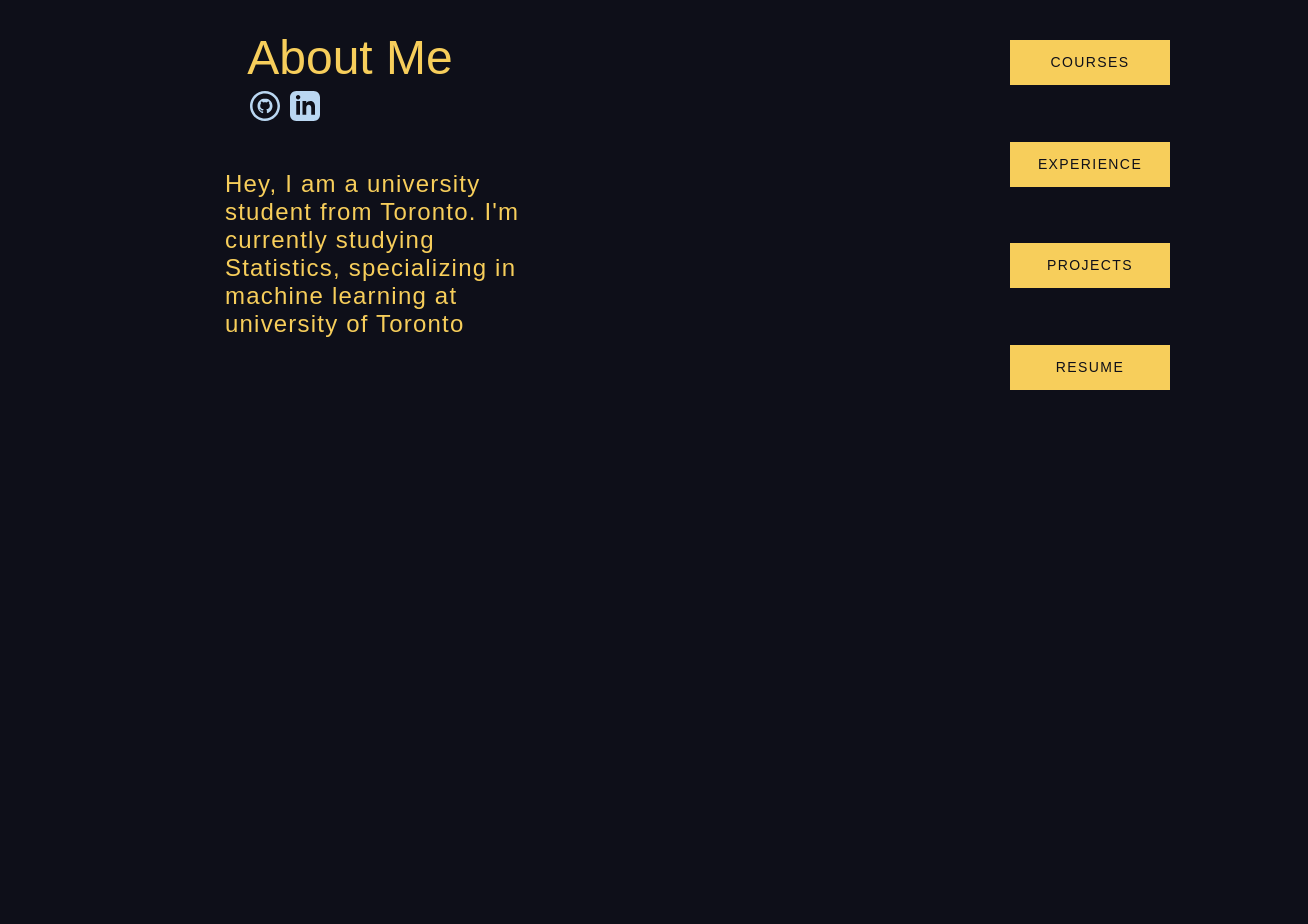
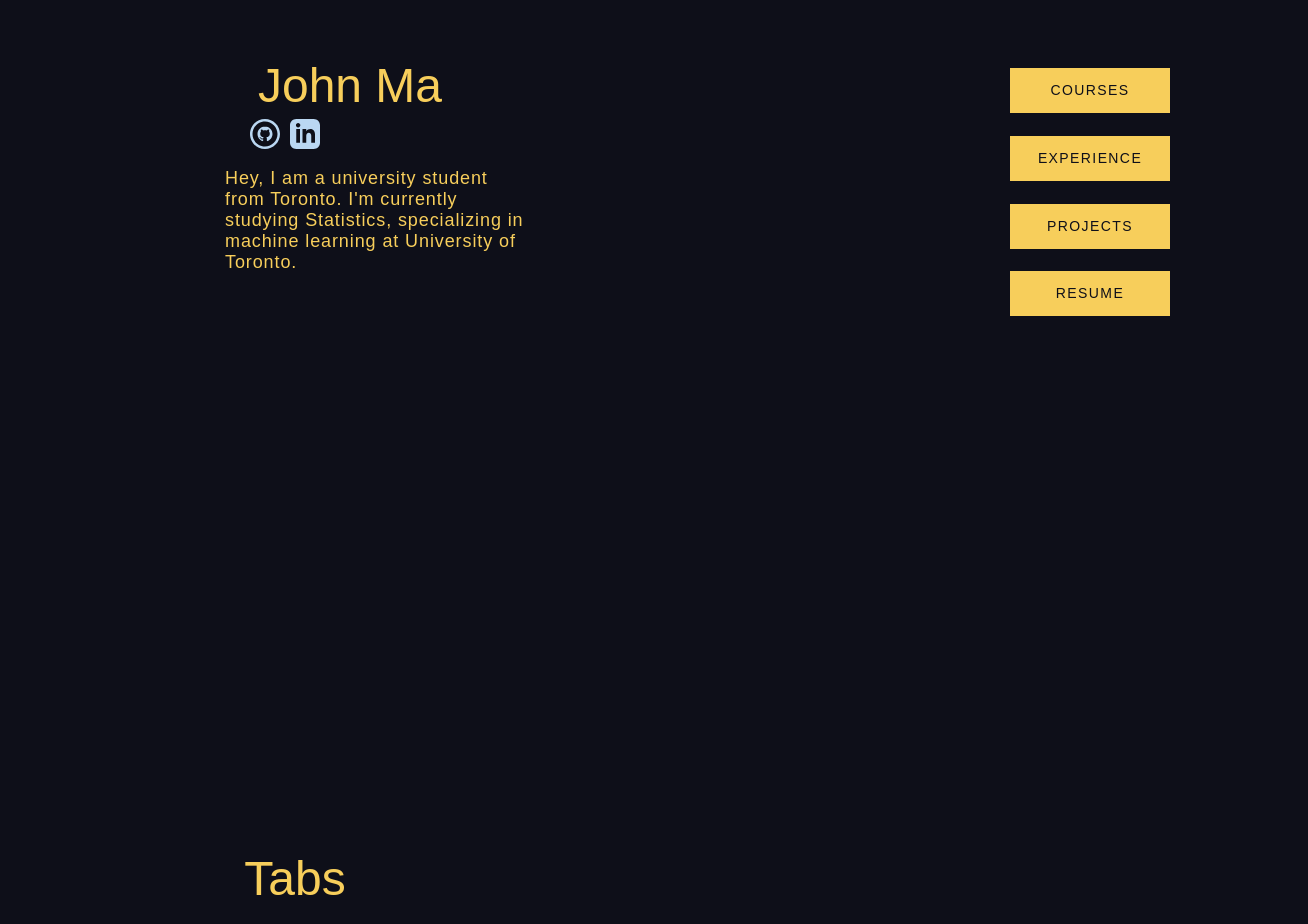
Before and after one commit to jiputer/jiputer.github.io, a React (Create React App) app: page / in a window 1280 px wide. Shown: the part 80-1004 px from the top of the page, 1308 px wide, since content can reach past the window. Before the commit the page ends 800 px from the top, so only its background shows below. Built offline with nearby package versions, Linux system fonts and the light colour scheme.

Commit message:
new sections

```diff
--- a/package.json
+++ b/package.json
@@ -3,7 +3,6 @@
   "version": "0.1.0",
   "private": true,
   "homepage": "https://jipperspippers.github.io",
-
   "dependencies": {
     "@testing-library/jest-dom": "^5.16.5",
     "@testing-library/react": "^13.4.0",
@@ -40,5 +39,8 @@
       "last 1 firefox version",
       "last 1 safari version"
     ]
+  },
+  "devDependencies": {
+    "gh-pages": "^4.0.0"
   }
 }
--- a/public/index.html
+++ b/public/index.html
@@ -2,14 +2,12 @@
 <html lang="en">
   <head>
     <meta charset="utf-8" />
-    <link rel="icon" href="%PUBLIC_URL%/favicon.ico" />
     <meta name="viewport" content="width=device-width, initial-scale=1" />
     <meta name="theme-color" content="#000000" />
     <meta
       name="description"
       content="Web site created using create-react-app"
     />
-    <link rel="apple-touch-icon" href="%PUBLIC_URL%/logo192.png" />
     <!--
       manifest.json provides metadata used when your web app is installed on a
       user's mobile device or desktop. See https://developers.google.com/web/fundamentals/web-app-manifest/
@@ -24,7 +22,7 @@
       work correctly both with client-side routing and a non-root public URL.
       Learn how to configure a non-root public URL by running `npm run build`.
     -->
-    <title>React App</title>
+    <title>John Ma</title>
   </head>
   <body>
     <noscript>You need to enable JavaScript to run this app.</noscript>
--- a/src/components/aboutMe/AboutMe.css
+++ b/src/components/aboutMe/AboutMe.css
@@ -18,12 +18,13 @@ header{
     color: #F7CE5B;
 }
 p{
+
     align-items: center;
     display: flex;
     width:300px;
-    padding: 50px;
+    padding: 20px;
     margin-left: 50px;
     justify-content: center;
-    font-size: x-large;
+    font-size: large;
     color: #F7CE5B;
 }
--- a/src/components/aboutMe/AboutMe.js
+++ b/src/components/aboutMe/AboutMe.js
@@ -4,9 +4,9 @@ import IconBar from "./IconBar";
 function AboutMe() {
   return (
     <div class="aboutMeContainer">
-      <header>About Me</header>
+      <header>John Ma</header>
       <IconBar/>
-      <p>Hey, I am a university student from Toronto. I'm currently studying Statistics, specializing in machine learning at university of Toronto</p>
+      <p>Hey, I am a university student from Toronto. I'm currently studying Statistics, specializing in machine learning at University of Toronto. </p>
     </div>
   );
 }
--- a/src/components/main/MainPage.css
+++ b/src/components/main/MainPage.css
@@ -1,8 +1,26 @@
 .mainContainer{
+    align-items: center;
+    display: flex;
+    flex-direction: column;
+    justify-content: center;
+}
+
+.landingContainer{
     align-items: left;
     display: flex;
     flex-direction: row;
     justify-content: left;
-    padding: 100px;
+    padding: 10vw;
+    margin-bottom: 20vw;
     width: 1080px;
 }
+
+.projectsContainer{
+    align-items: left;
+    display: flex;
+    flex-direction: row;
+    justify-content: left;
+    padding: 10vw;
+    margin-bottom: 20vw;
+    width: 1080px;
+}
--- a/src/components/main/MainPage.js
+++ b/src/components/main/MainPage.js
@@ -1,10 +1,13 @@
 import "./MainPage.css"
 import { CoursesButton, ExperienceButton, GithubButton, LinkedInButton, ProjectsButton, ResumeButton } from "../buttons";
 import AboutMe from "../aboutMe/AboutMe";
+import Navbar from "../navbar/NavBar";
+import Projects from "../projects/ProjectsSection";
 
 function MainPage() {
   return (
     <div className = "mainContainer">
+    <div className = "landingContainer">
       <AboutMe/>
           <div className="container">
             <CoursesButton/>
@@ -13,6 +16,11 @@ function MainPage() {
             <ResumeButton/>
           </div>
     </div>
+    <div className = "landingContainer">
+    <Navbar/>
+    <Projects/>
+    </div>
+    </div>
   );
 }
 
--- a/src/components/navbar/NavBar.js
+++ b/src/components/navbar/NavBar.js
@@ -0,0 +1,22 @@
+import React, { useEffect } from 'react';
+
+function Navbar() {
+  useEffect(() => {
+    window.addEventListener('scroll', () => {
+      const navbar = document.querySelector('.navbar');
+      if (window.scrollY > 50) {
+        navbar.classList.add('sticky');
+      } else {
+        navbar.classList.remove('sticky');
+      }
+    });
+  }, []);
+
+  return (
+    <nav className="navbar">
+      {/* navbar content goes here */}
+    </nav>
+  );
+}
+
+export default Navbar;
--- /dev/null
+++ b/src/components/projects/ProjectsSection.js
@@ -0,0 +1,12 @@
+import "./projects.css";
+
+function Projects() {
+  return (
+    <div class="projects">
+      <header>Tabs</header>
+      <p>Hey, I am a university student from Toronto. I'm currently studying Statistics, specializing in machine learning at University of Toronto. </p>
+    </div>
+  );
+}
+
+export default Projects;
```
Also changed, not shown: src/components/navbar/navbar.css (+15 -0 lines), public/IMG_0993.AVIF (deleted), public/manifest.json, src/components/projects/projects.css (added), 1 other file (tests, documents, lock files or other folders).
